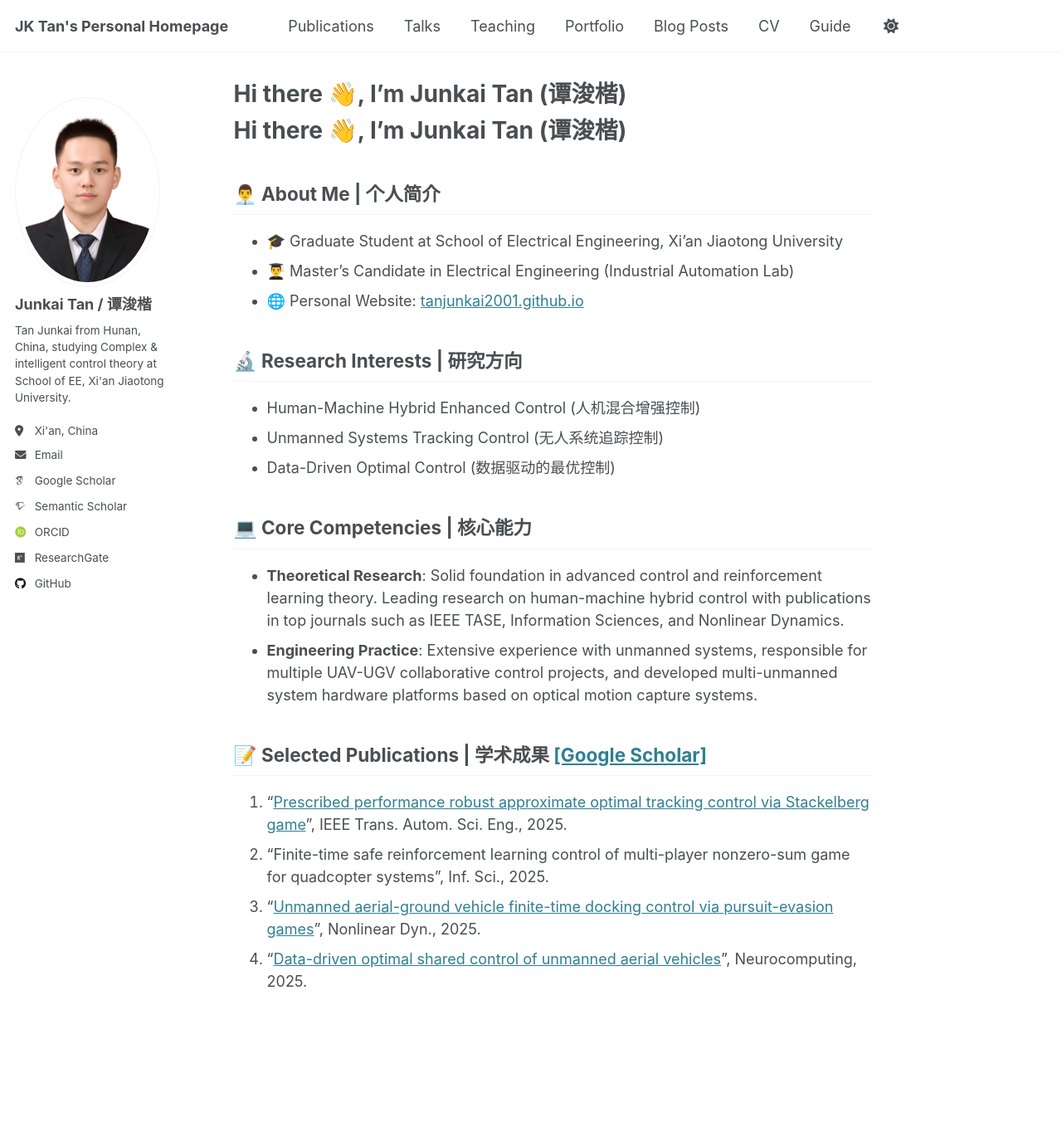
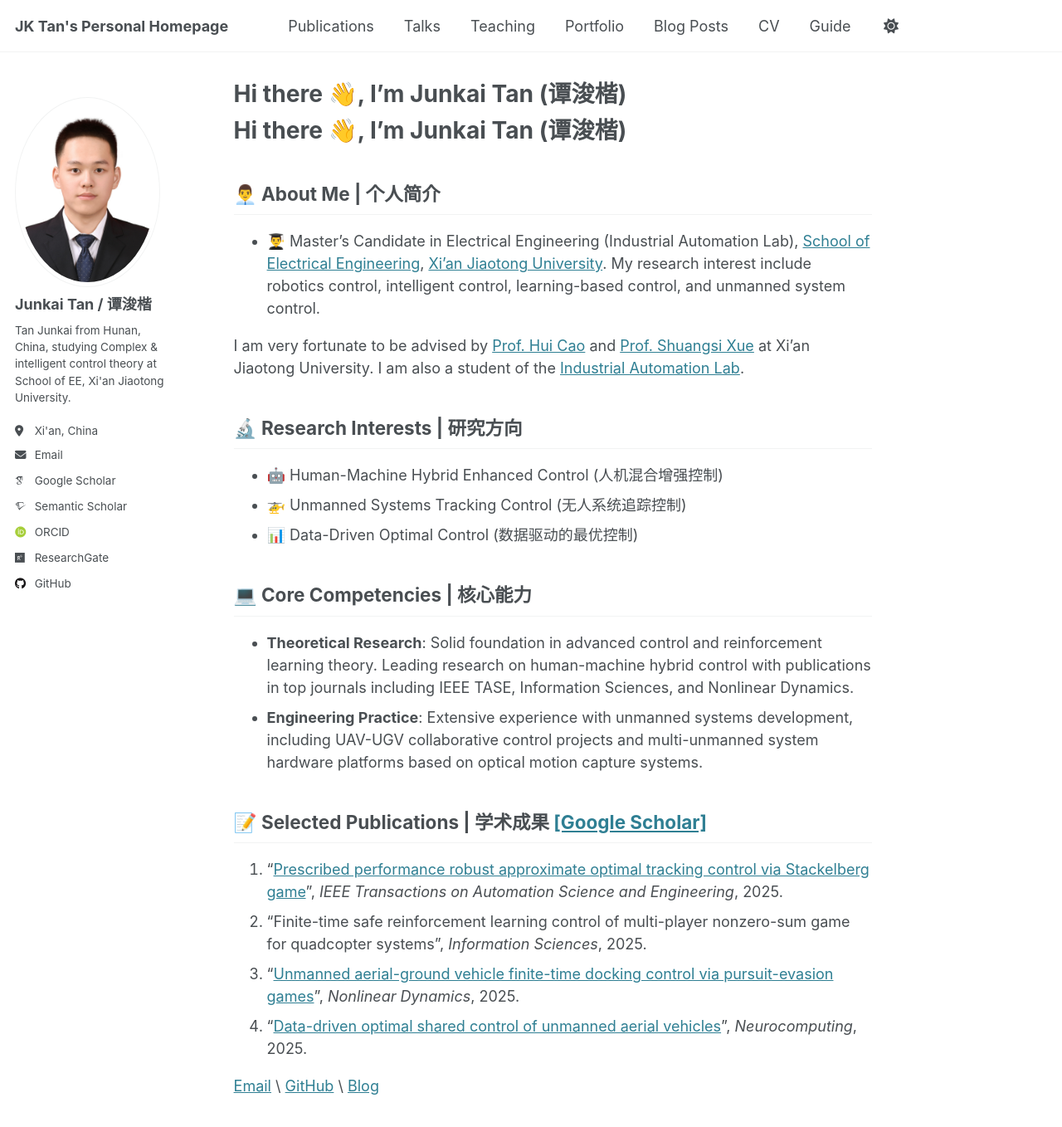
Before and after one commit to tanjunkai2001/tanjunkai2001.github.io, a Jekyll site: the page built from _pages/about.md, in a window 1280 px wide and 1400 px high. Shown: the top 1358 px of the window at 83% size. Built offline with Jekyll 4.4.1, drawn with Linux system fonts in a browser that asks for light colours; some web fonts are replaced; our own code applies the rules of GitHub Pages for plain Markdown files.

Commit message:
Update about.md

```diff
--- a/_pages/about.md
+++ b/_pages/about.md
@@ -10,24 +10,32 @@ redirect_from:
 # Hi there 👋, I'm Junkai Tan (谭浚楷)
 
 ## 👨‍💼 About Me | 个人简介
-- 🎓 Graduate Student at School of Electrical Engineering, Xi'an Jiaotong University
-- 👨‍🎓 Master's Candidate in Electrical Engineering (Industrial Automation Lab)
-- 🌐 Personal Website: [tanjunkai2001.github.io](https://tanjunkai2001.github.io)
+- 👨‍🎓 Master's Candidate in Electrical Engineering (Industrial Automation Lab), [School of Electrical Engineering](https://ee.xjtu.edu.cn/), [Xi'an Jiaotong University](https://www.xjtu.edu.cn/). My research interest include robotics control, intelligent control, learning-based control, and unmanned system control.
+<!-- - 🌐 Personal Website: [tanjunkai2001.github.io](https://tanjunkai2001.github.io) -->
+
+I am very fortunate to be advised by [Prof. Hui Cao](http://gr.xjtu.edu.cn/en/web/huicao) and [Prof. Shuangsi Xue](https://gr.xjtu.edu.cn/en/web/xssxjtu) at Xi'an Jiaotong University. I am also a student of the [Industrial Automation Lab](https://ee.xjtu.edu.cn/szdw/bssds/gyzdhjys.htm).
+
+
 
 ## 🔬 Research Interests | 研究方向
-- Human-Machine Hybrid Enhanced Control (人机混合增强控制)
-- Unmanned Systems Tracking Control (无人系统追踪控制)
-- Data-Driven Optimal Control (数据驱动的最优控制)
+- 🤖 Human-Machine Hybrid Enhanced Control (人机混合增强控制)
+- 🚁 Unmanned Systems Tracking Control (无人系统追踪控制)
+- 📊 Data-Driven Optimal Control (数据驱动的最优控制)
 
 ## 💻 Core Competencies | 核心能力
-- **Theoretical Research**: Solid foundation in advanced control and reinforcement learning theory. Leading research on human-machine hybrid control with publications in top journals such as IEEE TASE, Information Sciences, and Nonlinear Dynamics.
-- **Engineering Practice**: Extensive experience with unmanned systems, responsible for multiple UAV-UGV collaborative control projects, and developed multi-unmanned system hardware platforms based on optical motion capture systems.
+- **Theoretical Research**: Solid foundation in advanced control and reinforcement learning theory. Leading research on human-machine hybrid control with publications in top journals including IEEE TASE, Information Sciences, and Nonlinear Dynamics.
+- **Engineering Practice**: Extensive experience with unmanned systems development, including UAV-UGV collaborative control projects and multi-unmanned system hardware platforms based on optical motion capture systems.
 
 ## 📝 Selected Publications | 学术成果 [[Google Scholar]](https://scholar.google.com/citations?user=KrOQdKAAAAAJ&hl=zh-CN)
-1. "[Prescribed performance robust approximate optimal tracking control via Stackelberg game](https://ieeexplore.ieee.org/document/10916718)", IEEE Trans. Autom. Sci. Eng., 2025.
-2. "Finite-time safe reinforcement learning control of multi-player nonzero-sum game for quadcopter systems", Inf. Sci., 2025.
-3. "[Unmanned aerial-ground vehicle finite-time docking control via pursuit-evasion games](https://link.springer.com/10.1007/s11071-025-11021-6)", Nonlinear Dyn., 2025.
-4. "[Data-driven optimal shared control of unmanned aerial vehicles](https://www.sciencedirect.com/science/article/pii/S0925231225001006)", Neurocomputing, 2025.
+
+1. "[Prescribed performance robust approximate optimal tracking control via Stackelberg game](https://ieeexplore.ieee.org/document/10916718)", *IEEE Transactions on Automation Science and Engineering*, 2025.
+2. "Finite-time safe reinforcement learning control of multi-player nonzero-sum game for quadcopter systems", *Information Sciences*, 2025.
+3. "[Unmanned aerial-ground vehicle finite-time docking control via pursuit-evasion games](https://link.springer.com/10.1007/s11071-025-11021-6)", *Nonlinear Dynamics*, 2025.
+4. "[Data-driven optimal shared control of unmanned aerial vehicles](https://www.sciencedirect.com/science/article/pii/S0925231225001006)", *Neurocomputing*, 2025.
+
+
+<!-- ## 📫 Contact | 联系方式 -->
+[Email](mailto:tanjk@stu.xjtu.edu.cn) \ [GitHub](https://github.com/tanjunkai2001) \ [Blog](https://tanjunkai2001.github.io/blog)
 
 <!-- ## 📫 Contact | 联系方式
 - 📧 Email: tanjk@stu.xjtu.edu.cn -->
```
